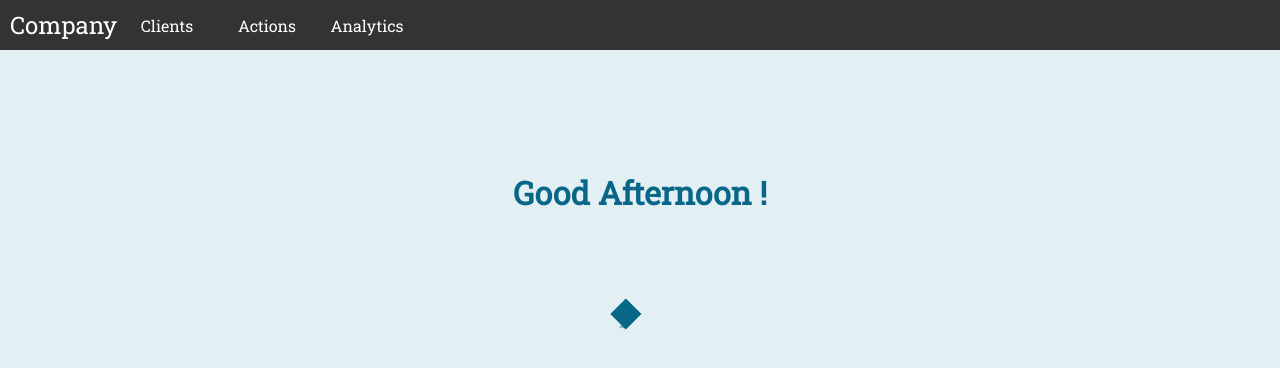
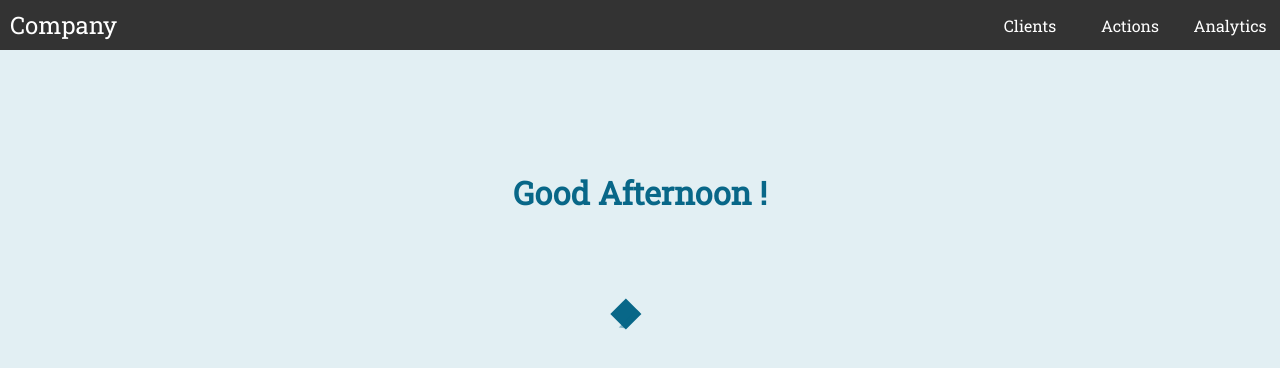
Before and after one commit to idanSaban/react-crm, a React (Create React App) app: page / in a window 1280 px wide. Shown: the top 368 px of the page. Built offline with nearby package versions, Linux system fonts and the light colour scheme.

Commit message:
fix buttons float

```diff
--- a/src/components/navbar/navbar.js
+++ b/src/components/navbar/navbar.js
@@ -19,7 +19,9 @@ class NavBar extends Component {
                 <Link to="/">
                     <span id="logo" >Company</span>
                 </Link>
-                {buttons}
+                <div id="nav-buttons">
+                    {buttons}
+                </div>
             </div>
         )
     }
```
